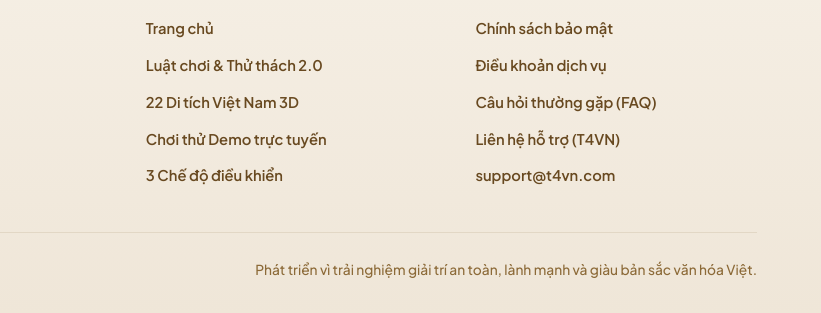
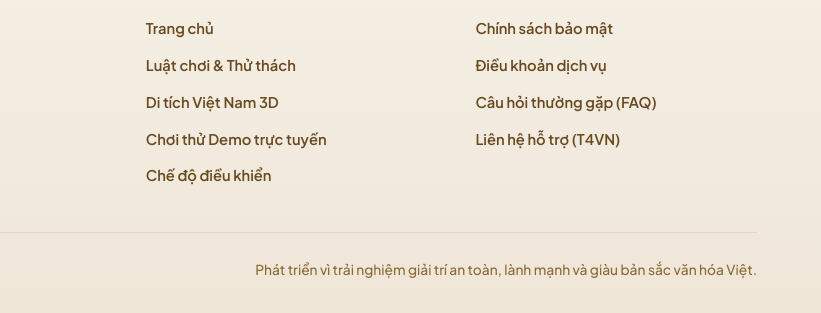
Before and after one commit to T4VN/FlyToTheEnd, a plain HTML site: page demo.html in a window 1280 px wide. Shown: the part 2053-2366 px from the top of the page, 459-1280 px from the left. Drawn offline with nearby package versions, Linux system fonts and the light colour scheme; animation ran at ten frames a second; a web font is replaced by a local one.

Commit message:
update footer

```diff
--- a/demo.html
+++ b/demo.html
@@ -314,10 +314,10 @@
           <h4 class="footer-title">Khám Phá</h4>
           <ul class="footer-links">
             <li><a href="index.html" class="footer-link">Trang chủ</a></li>
-            <li><a href="index.html#rules" class="footer-link">Luật chơi &amp; Thử thách 2.0</a></li>
-            <li><a href="index.html#landmarks" class="footer-link">22 Di tích Việt Nam 3D</a></li>
+            <li><a href="index.html#rules" class="footer-link">Luật chơi &amp; Thử thách</a></li>
+            <li><a href="index.html#landmarks" class="footer-link">Di tích Việt Nam 3D</a></li>
             <li><a href="demo.html" class="footer-link">Chơi thử Demo trực tuyến</a></li>
-            <li><a href="index.html#modes" class="footer-link">3 Chế độ điều khiển</a></li>
+            <li><a href="index.html#modes" class="footer-link">Chế độ điều khiển</a></li>
           </ul>
         </div>
 
@@ -328,7 +328,6 @@
             <li><a href="terms.html" class="footer-link">Điều khoản dịch vụ</a></li>
             <li><a href="index.html#faq" class="footer-link">Câu hỏi thường gặp (FAQ)</a></li>
             <li><a href="https://t4vn.com/contact/" target="_blank" rel="noopener noreferrer" class="footer-link">Liên hệ hỗ trợ (T4VN)</a></li>
-            <li><a href="mailto:support@t4vn.com" class="footer-link">support@t4vn.com</a></li>
           </ul>
         </div>
       </div>
```
Also changed, not shown: index.html (+3 -4 lines), privacy.html (+3 -4 lines), terms.html (+3 -4 lines).
